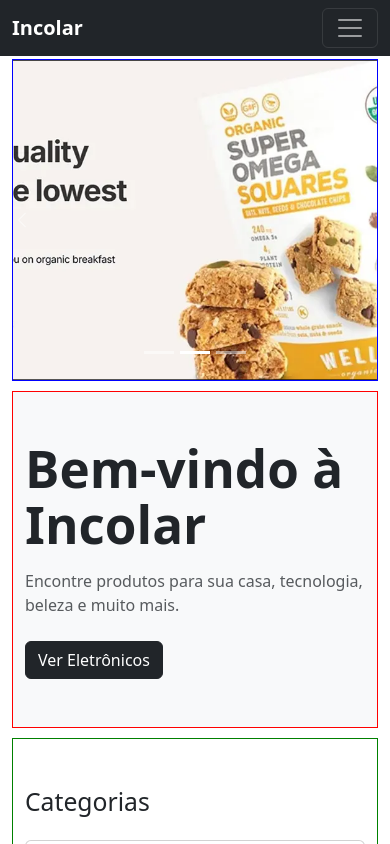
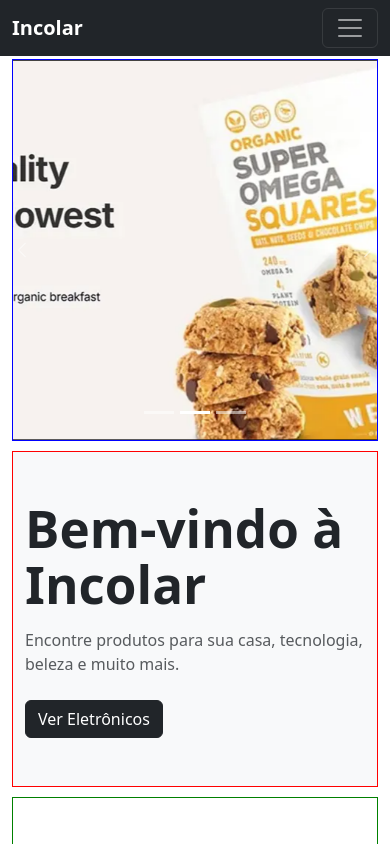
Before and after one commit to dcs30000/landingPage-reactjsBootstrap, a React (Vite) app: page / in a window 390 px wide. Shown: the top 844 px of the page. Built offline with nearby package versions, Linux system fonts and the light colour scheme.

Commit message:
coloquei .hero-slide dentro da conf. para tablet e coloquei a chave final depois de .hero-slide

```diff
--- a/src/pages/Home/Home.css
+++ b/src/pages/Home/Home.css
@@ -157,11 +157,17 @@
   .hero h1 {
     font-size: 2rem;
   }
-}
+/*}*/
 
   .ver-todas{
     align-self: flex-start;
+}
+
+  .hero-slide{
+    height: 45vh;
   }
+}
+
 
 /* RESPONSIVO - MOBILE */
 @media (max-width: 576px) {
```
